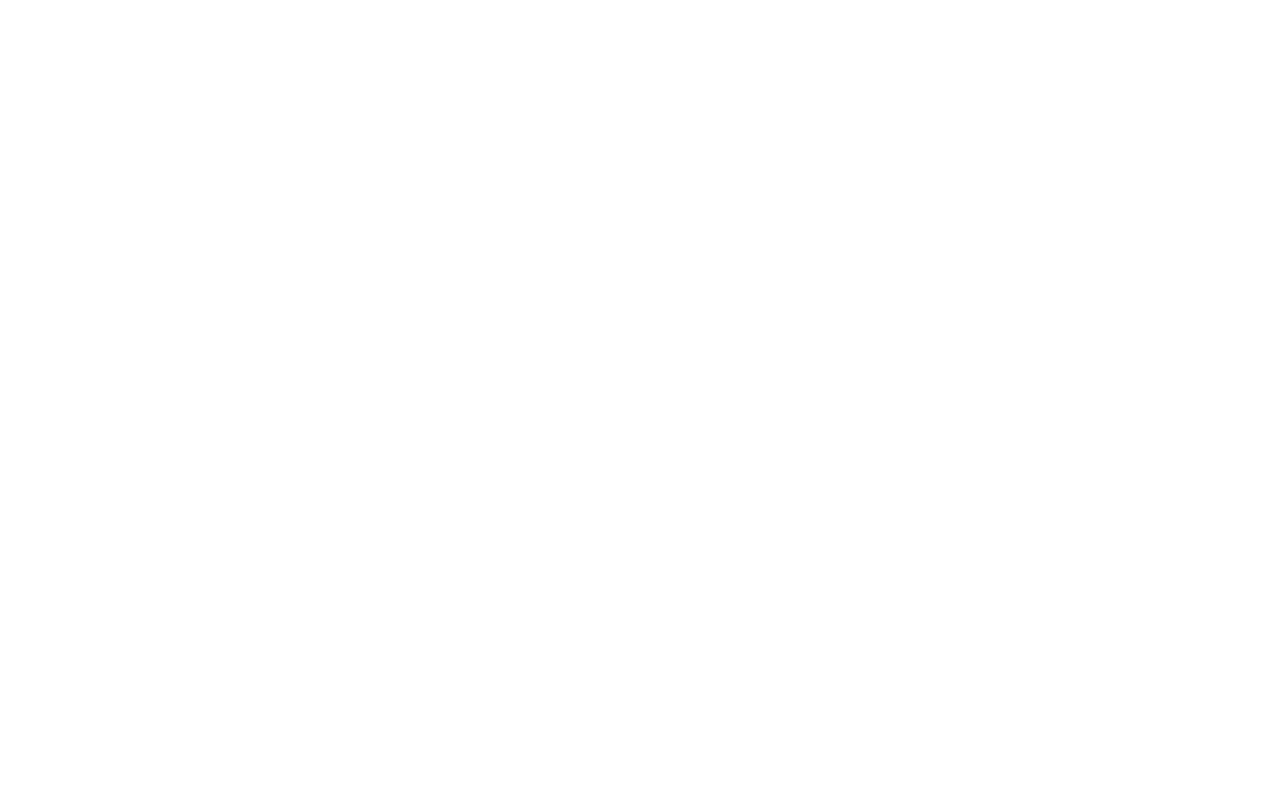
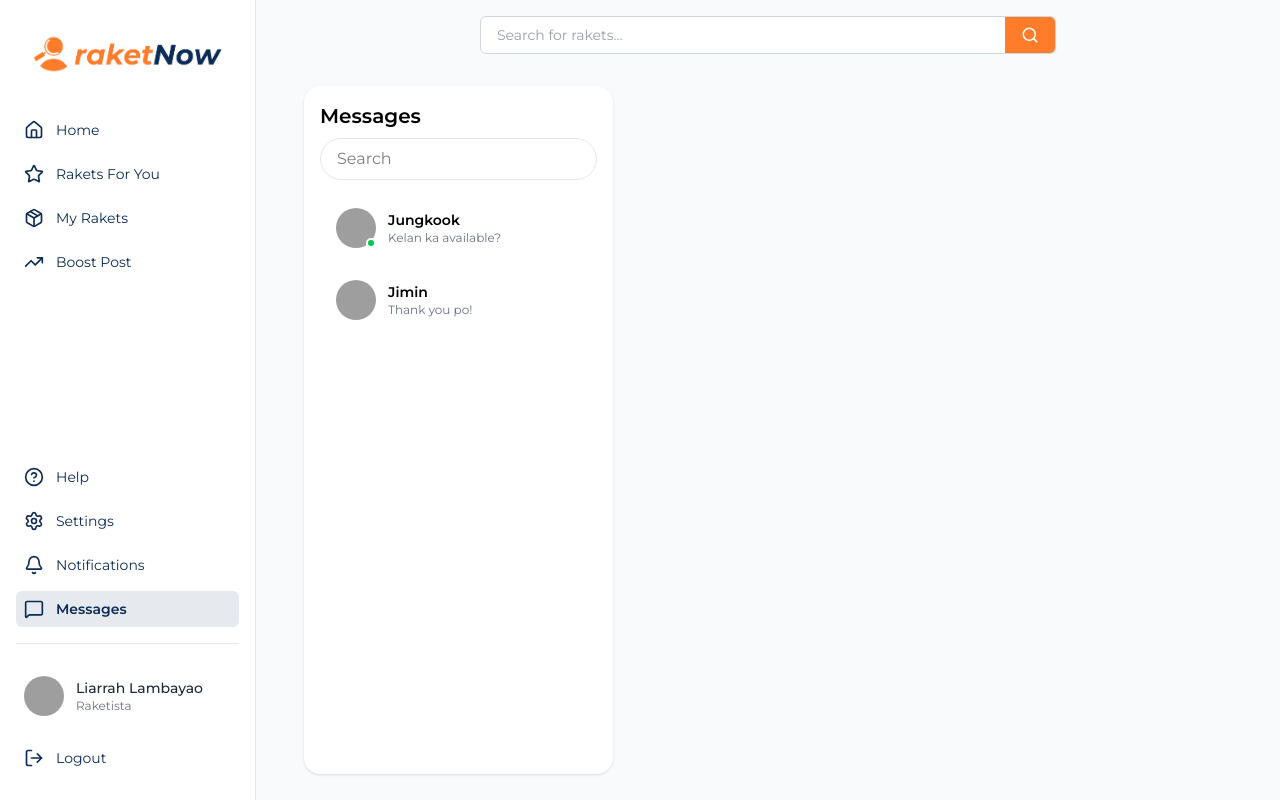
Before and after one commit to RakPaperScissors/RaketNow, a React (Vite) app in the folder frontend/: page /messages in a window 1280 px wide. Before the commit this address had no page. Built offline with nearby package versions, Linux system fonts and the light colour scheme; grey boxes are pictures that could not be loaded.

Commit message:
fix: message routing

```diff
--- a/frontend/src/App.jsx
+++ b/frontend/src/App.jsx
@@ -44,7 +44,7 @@ function AppContent() {
         <Route path="/rakets" element={<ForYou />} />
         <Route path="/my-rakets" element={<MyRakets />} />
         <Route path="/boost" element={<Boost />} />
-        <Route path="/message" element={<Message />} />
+        <Route path="/messages" element={<Message />} />
       </Routes>
 
       {showFooter && <Footer />}
--- a/frontend/src/components/Message.jsx
+++ b/frontend/src/components/Message.jsx
@@ -25,10 +25,11 @@ const messagesData = [
 ];
 
 export default function Messaging() {
+  const [messages, setMessages] = useState(messagesData);
   const [selected, setSelected] = useState(null);
   const [search, setSearch] = useState("");
   const [message, setMessage] = useState("");
-  const [showChatPanel, setShowChatPanel] = useState(false); // 👈 Mobile-only logic
+  const [showChatPanel, setShowChatPanel] = useState(false);
   const messagesEndRef = useRef(null);
 
   const scrollToBottom = () => {
@@ -42,8 +43,27 @@ export default function Messaging() {
   const handleSelectMessage = (msg) => {
     setSelected(msg);
     if (window.innerWidth < 768) {
-      setShowChatPanel(true); // Show chat panel only on mobile
+      setShowChatPanel(true);
     }
+  };
+
+  const handleSendMessage = () => {
+    if (!message.trim()) return;
+    const updatedMessages = messages.map((m) =>
+      m.id === selected.id
+        ? {
+            ...m,
+            replies: [
+              ...m.replies,
+              { id: Date.now(), fromMe: true, text: message },
+            ],
+          }
+        : m
+    );
+    setMessages(updatedMessages);
+    setSelected(updatedMessages.find((m) => m.id === selected.id));
+    setMessage("");
+    scrollToBottom();
   };
 
   return (
@@ -63,7 +83,7 @@ export default function Messaging() {
           className="w-full mb-4 px-4 py-2 rounded-full border border-gray-200 focus:outline-none focus:ring-1 focus:ring-gray-300"
         />
         <div className="overflow-y-auto flex-1">
-          {messagesData
+          {messages
             .filter((msg) =>
               msg.name.toLowerCase().includes(search.toLowerCase())
             )
@@ -153,19 +173,7 @@ export default function Messaging() {
             />
             <button
               className="bg-[#FF7C2B] hover:bg-orange-600 text-white p-2 rounded-full"
-              onClick={() => {
-                if (!message.trim()) return;
-                const updated = {
-                  ...selected,
-                  replies: [
-                    ...selected.replies,
-                    { id: Date.now(), fromMe: true, text: message },
-                  ],
-                };
-                setSelected(updated);
-                setMessage("");
-                scrollToBottom();
-              }}
+              onClick={handleSendMessage}
             >
               <SendHorizontal size={20} />
             </button>
```
